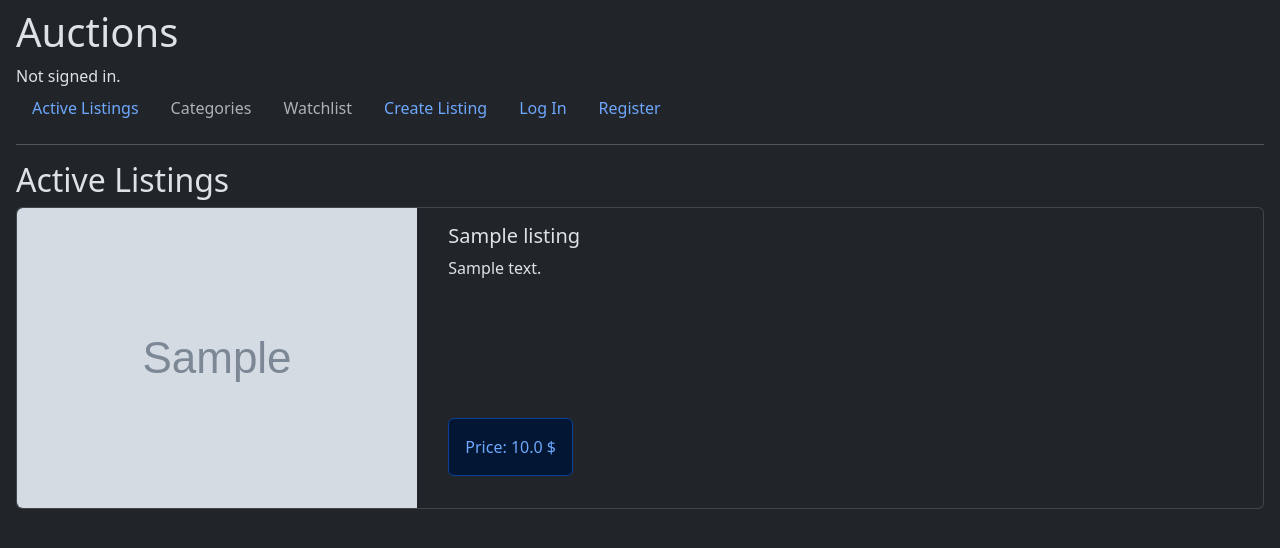
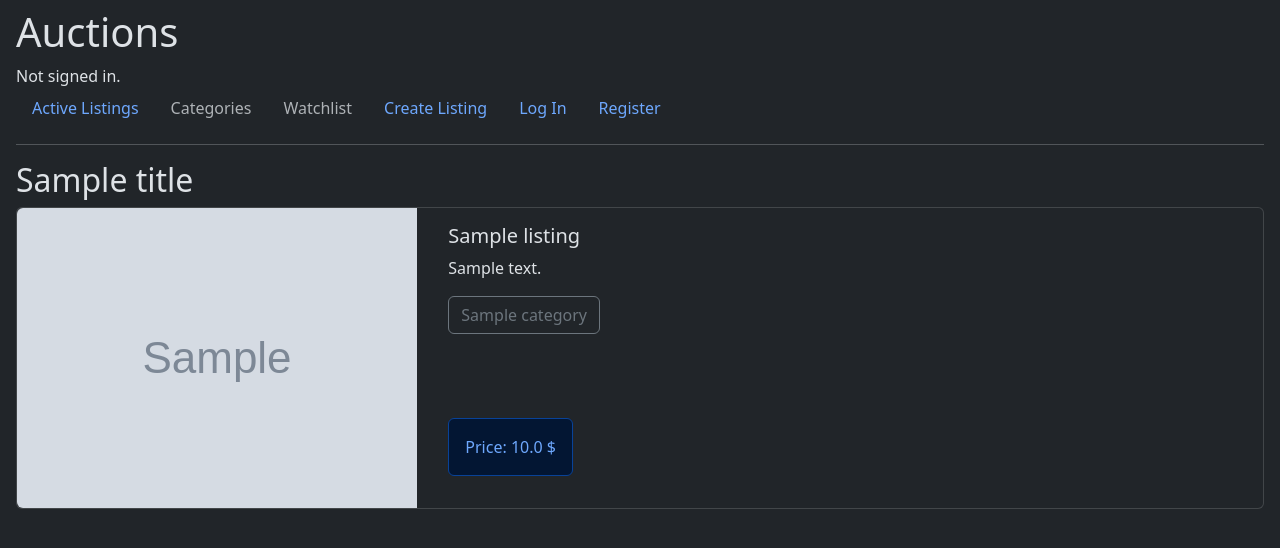
Before and after one commit to petrosAth/cs50w-project2-commerce, a Django app: template auctions/templates/auctions/active.html in a window 1280 px wide. Shown: the top 548 px of the page. Run offline with Django 3.2, Linux system fonts and the light colour scheme; tables that the repository leaves empty hold one stand-in row (values such as "Sample post"); the template is opened without the code that fills it: values that come from a table or form of the project are taken from there, most other values are stand-ins (such as "Sample title", 1, 10 or a date in 2020); grey boxes marked "Sample" are stand-in pictures.

Commit message:
Add categories in active auction list

```diff
--- a/auctions/templates/auctions/active.html
+++ b/auctions/templates/auctions/active.html
@@ -1,7 +1,7 @@
 {% extends "auctions/layout.html" %}
 {% block title %}{{ title }}{% endblock %}
 {% block body %}
-    <h2>Active Listings</h2>
+    <h2>{{ title }}</h2>
     {% for auction in active_auctions %}
         <div class="card mb-3">
             <div class="row g-0">
@@ -17,6 +17,13 @@
                          style="height: 100%">
                         <h5 class="card-title">{{ auction.title }}</h5>
                         <p class="card-text">{{ auction.description }}</p>
+                        {% if auction.category.all %}
+                            <div class="btn-group mb-3">
+                                {% for category in auction.category.all %}
+                                    <a href="#" class="btn btn-outline-secondary">{{ category.title }}</a>
+                                {% endfor %}
+                            </div>
+                        {% endif %}
                         <div class="alert alert-primary mt-auto" role="alert">Price: {{ auction.starting_price }} $</div>
                     </div>
                 </div>
--- a/auctions/templates/auctions/layout.html
+++ b/auctions/templates/auctions/layout.html
@@ -25,7 +25,7 @@
                 <a class="nav-link" href="{% url 'auctions:active' %}">Active Listings</a>
             </li>
             <li class="nav-item">
-                <a href="" class="nav-link disabled">Categories</a>
+                <a href="#" class="nav-link disabled">Categories</a>
             </li>
             <li class="nav-item">
                 <a href="#" class="nav-link disabled">Watchlist</a>
--- a/auctions/views.py
+++ b/auctions/views.py
@@ -102,4 +102,8 @@ def create_auction(request):
 
 def active_listings(request):
     active_auctions = Listing.objects.filter(active=True)
-    return render(request, "auctions/active.html", {"active_auctions": active_auctions})
+    return render(
+        request,
+        "auctions/active.html",
+        {"title": "Active Listings", "active_auctions": active_auctions},
+    )
```
